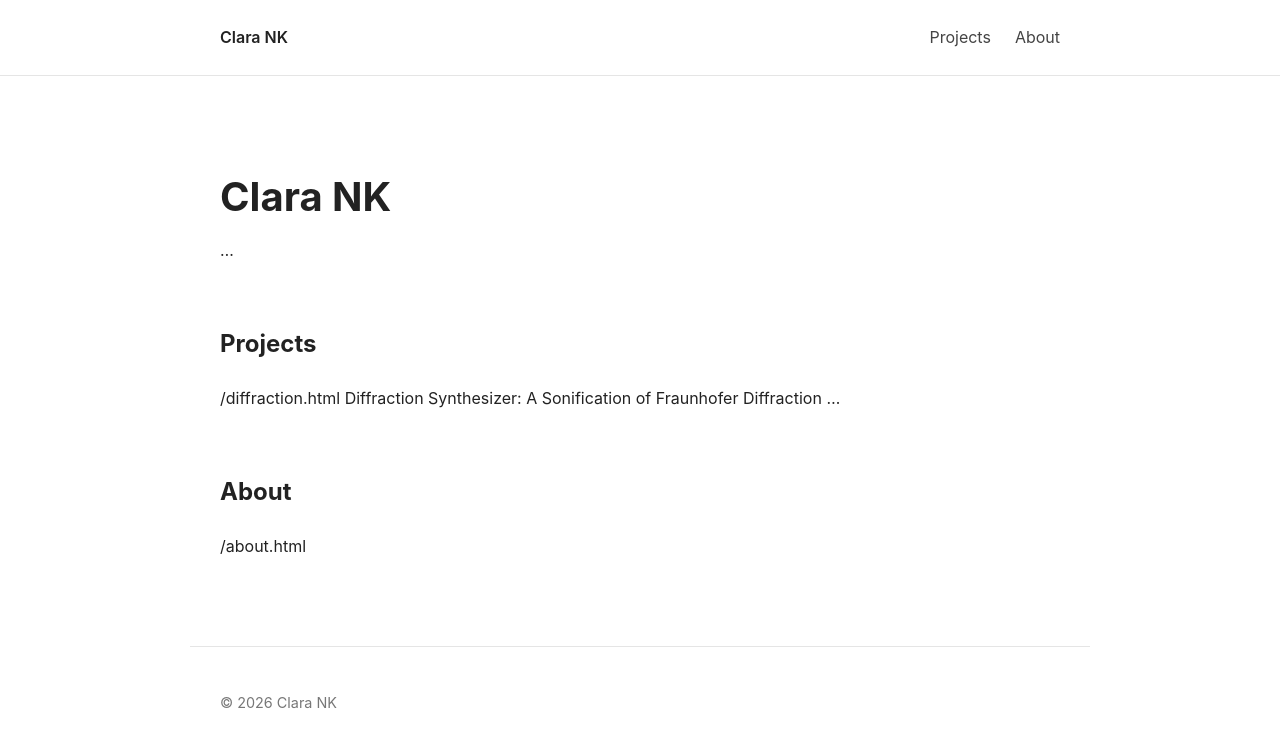
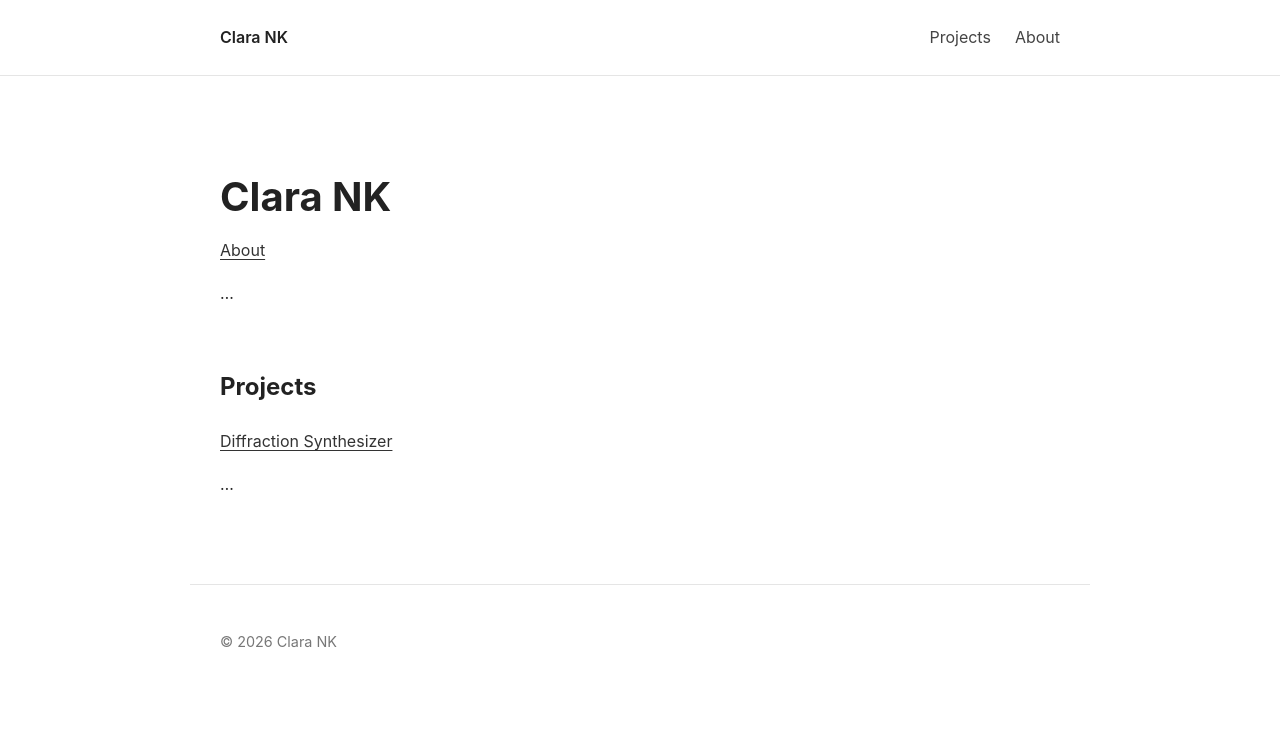
Before and after one commit to nk-clara/nk-clara.github.io, a Jekyll site: the page built from index.md, in a window 1280 px wide. Shown: the top 747 px of the page. Built offline with Jekyll 4.4.1, drawn with Linux system fonts in a browser that asks for light colours.

Commit message:
Update index.md

```diff
--- a/index.md
+++ b/index.md
@@ -5,12 +5,12 @@ title: Home
 
 # Clara NK
 
+[About](https://nk-clara.github.io/about)
+
 ...
 
 ## Projects
 
-{% link diffraction.md %} Diffraction Synthesizer: A Sonification of Fraunhofer Diffraction
+[Diffraction Synthesizer](https://nk-clara.github.io/diffraction)
+
 ...
-
-## About
-{% link about.md %}
```
